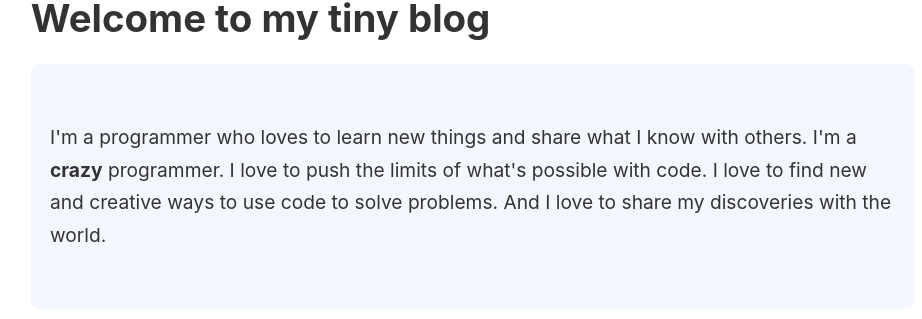
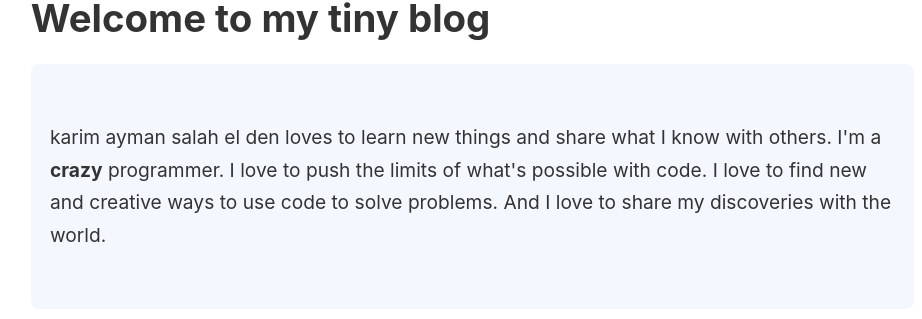
Before and after one commit to karim-ayman1/space-garden, a Jekyll site: the page built from _pages/index.md, in a window 1280 px wide. Shown: the part 151-470 px from the top of the page, without its empty margins (46-968 px from the left). Built offline with Jekyll 4.4.1, drawn with Linux system fonts in a browser that asks for light colours.

Commit message:
Add files via upload

```diff
--- a/_pages/index.md
+++ b/_pages/index.md
@@ -10,7 +10,7 @@ banner: "https://images.unsplash.com/photo-1616355788928-edee67cca469?ixlib=rb-4
 # Welcome to my tiny blog
 
 <p style="padding: 3em 1em; background: #f5f7ff; border-radius: 8px;">
-I'm a programmer who loves to learn new things and share what I know with others. I'm a  <span style="font-weight: bold">crazy</span> programmer. I love to push the limits of what's possible with code. I love to find new and creative ways to use code to solve problems. And I love to share my discoveries with the world.
+karim ayman salah el den  loves to learn new things and share what I know with others. I'm a  <span style="font-weight: bold">crazy</span> programmer. I love to push the limits of what's possible with code. I love to find new and creative ways to use code to solve problems. And I love to share my discoveries with the world.
 </p>
 
 <strong>Recent Additions</strong>
```
